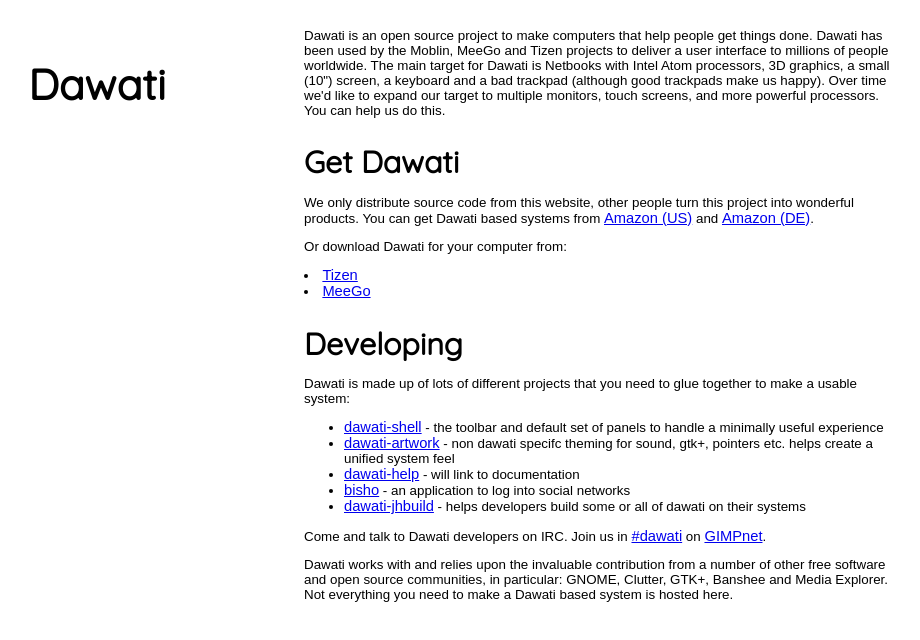
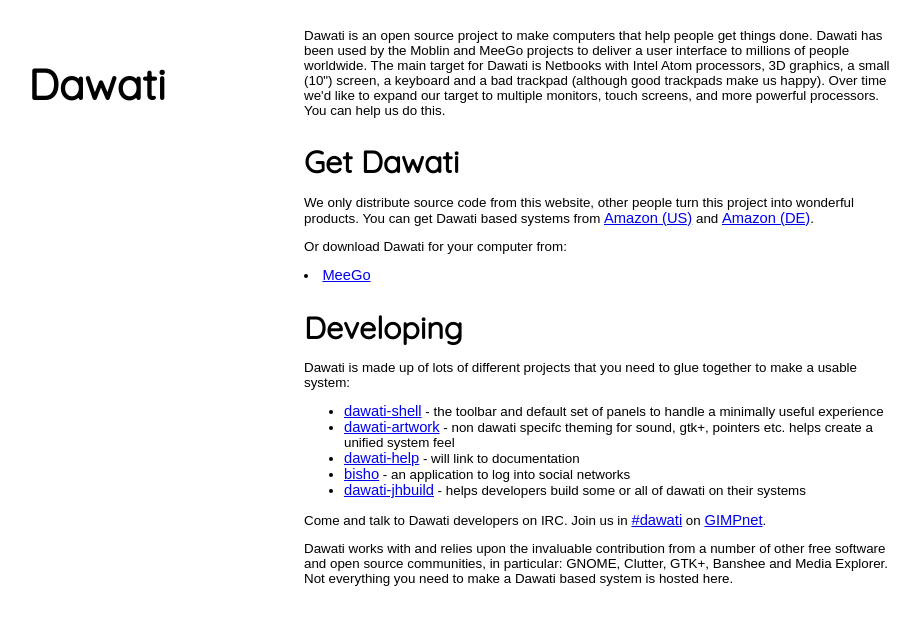
Before and after one commit to dawati/dawati.github.com, a plain HTML site: page index.html in a window 1280 px wide. Shown: the whole page, without its empty margins (36-956 px from the left). Drawn offline with Linux system fonts and the light colour scheme.

Commit message:
Remove mentions of Tizen

```diff
--- a/index.html
+++ b/index.html
@@ -72,13 +72,12 @@
 </div>
 
 <div id="container">
-<p>Dawati is an open source project to make computers that help people get things done. Dawati has been used by the Moblin, MeeGo and Tizen projects to deliver a user interface to millions of people worldwide. The main target for Dawati is Netbooks with Intel Atom processors, 3D graphics, a small (10") screen, a keyboard and a bad trackpad (although good trackpads make us happy). Over time we'd like to expand our target to multiple monitors, touch screens, and more powerful processors. You can help us do this.</p>
+<p>Dawati is an open source project to make computers that help people get things done. Dawati has been used by the Moblin and MeeGo projects to deliver a user interface to millions of people worldwide. The main target for Dawati is Netbooks with Intel Atom processors, 3D graphics, a small (10") screen, a keyboard and a bad trackpad (although good trackpads make us happy). Over time we'd like to expand our target to multiple monitors, touch screens, and more powerful processors. You can help us do this.</p>
 
 <h2>Get Dawati</h2>
 <p>We only distribute source code from this website, other people turn this project into wonderful products. You can get Dawati based systems from <a href="http://www.amazon.com/ASUS-X101-EU17-BK-10-1-Inch-Netbook-Black/dp/B005DIPSQ0/">Amazon (US)</a> and <a href="http://www.amazon.de/EeePC-Netbook-Intel-MeeGo-schwarz/dp/B005FQMAWK/">Amazon (DE)</a>.</p>
 
 <p>Or download Dawati for your computer from:
-<li><a href="http://tizen.org/">Tizen</a></li>
 <!--<li><a href="http://fedoraproject.org">Fedora</a></li>-->
 <li><a href="https://meego.com/devices/netbook">MeeGo</a></li>
 </ul></p>
```
